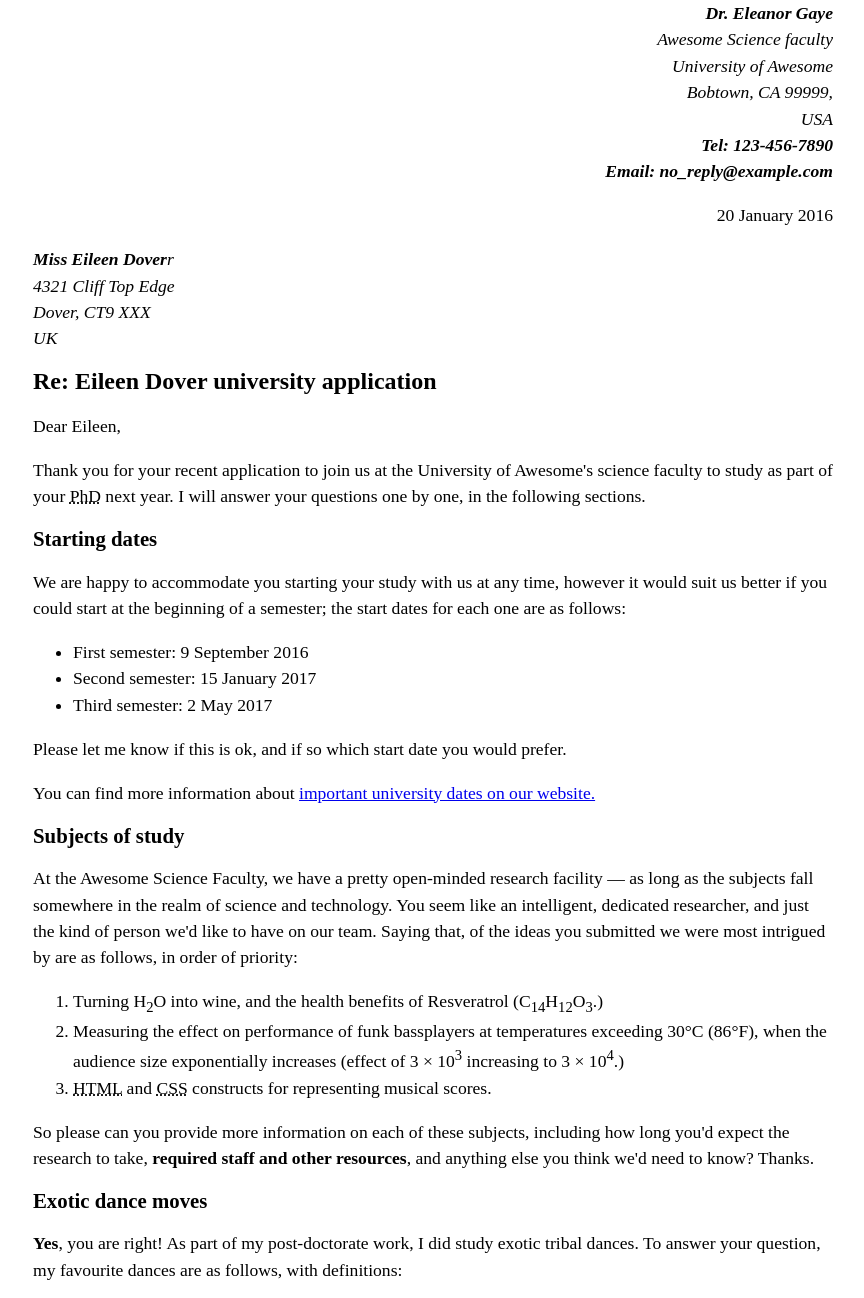
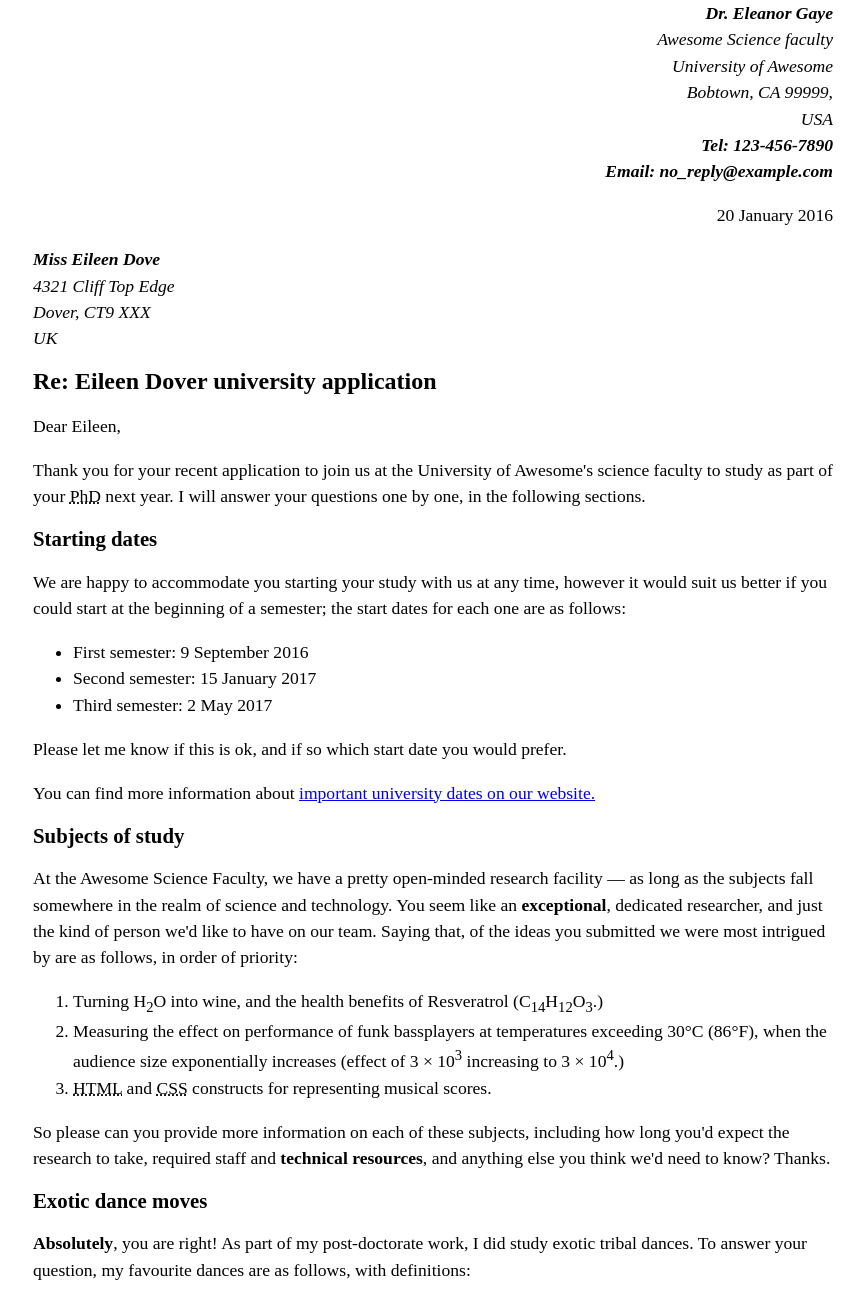
Before and after one commit to isagrz/isagrz.github.io, a plain HTML site: page ica/ica3a.html in a window 1280 px wide. Shown: the top 1298 px of the page, without its empty margins (207-1071 px from the left). Drawn offline with Linux system fonts and the light colour scheme.

Commit message:
Update ica3a.html

```diff
--- a/ica/ica3a.html
+++ b/ica/ica3a.html
@@ -48,7 +48,7 @@ USA<br>
 
 
 <address>
-<strong>Miss Eileen Dover</strong>r<br>
+<strong>Miss Eileen Dove</strong><br>
 4321 Cliff Top Edge<br>
 Dover, CT9 XXX<br>
 UK<br>
@@ -67,7 +67,7 @@ UK<br>
 
 <ul>
 <li>First semester: <time datetime="2016-09-09">9 September 2016</time></li>
-<li>Second semester: <time datetime="2017-01-15"></time>15 January 2017</li>
+<li>Second semester: <time datetime="2017-01-15">15 January 2017</time></li>
 <li>Third semester: <time datetime="2017-05-02">2 May 2017</time></li>
 </ul>
 
@@ -78,7 +78,7 @@ UK<br>
 
 <h2>Subjects of study</h2>
 
-<p>At the Awesome Science Faculty, we have a pretty open-minded research facility — as long as the subjects fall somewhere in the realm of science and technology. You seem like an intelligent, dedicated researcher, and just the kind of person we'd like to have on our team. Saying that, of the ideas you submitted we were most intrigued by are as follows, in order of priority:</p>
+<p>At the Awesome Science Faculty, we have a pretty open-minded research facility — as long as the subjects fall somewhere in the realm of science and technology. You seem like an <strong>exceptional</strong>, dedicated researcher, and just the kind of person we'd like to have on our team. Saying that, of the ideas you submitted we were most intrigued by are as follows, in order of priority:</p>
 
 <ol>
 <li>Turning H<sub>2</sub>O into wine, and the health benefits of Resveratrol (C<sub>14</sub>H<sub>12</sub>O<sub>3</sub>.) </li>
@@ -86,12 +86,12 @@ UK<br>
 <li><abbr title="HyperText Markup Language">HTML</abbr> and <abbr title="Cascading Style Sheets">CSS</abbr> constructs for representing musical scores. </li>
 </ol>
 
-<p>So please can you provide more information on each of these subjects, including how long you'd expect the research to take, <strong>required staff and other resources</strong>, and anything else you think we'd need to know? Thanks.</p>
+<p>So please can you provide more information on each of these subjects, including how long you'd expect the research to take, required staff and <strong>technical resources</strong>, and anything else you think we'd need to know? Thanks.</p>
 
 
 <h2>Exotic dance moves</h2>
 
-<p><strong>Yes</strong>, you are right! As part of my post-doctorate work, I did study exotic tribal dances. To answer your question, my favourite dances are as follows, with definitions:</p>
+<p><strong>Absolutely</strong>, you are right! As part of my post-doctorate work, I did study exotic tribal dances. To answer your question, my favourite dances are as follows, with definitions:</p>
 
 <dl>
 <dt>Polynesian chicken dance</dt>
```
